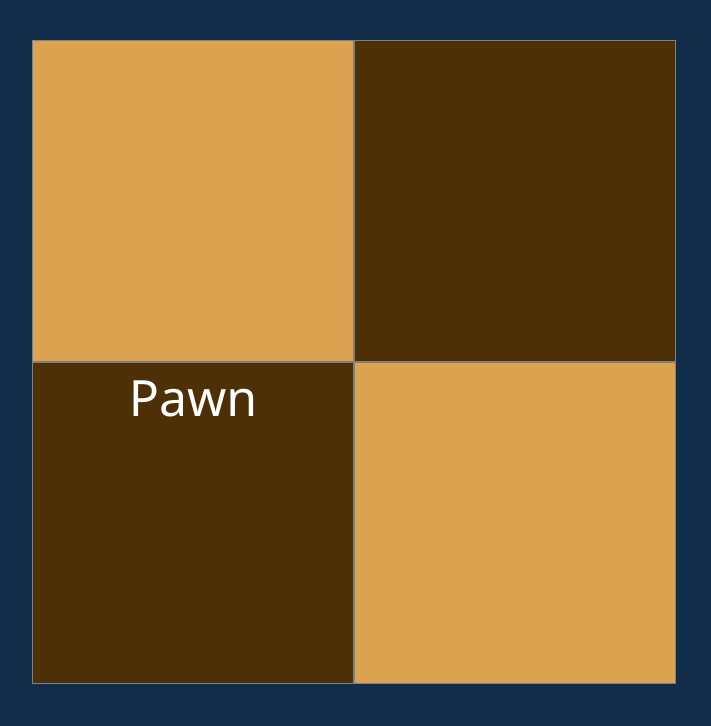
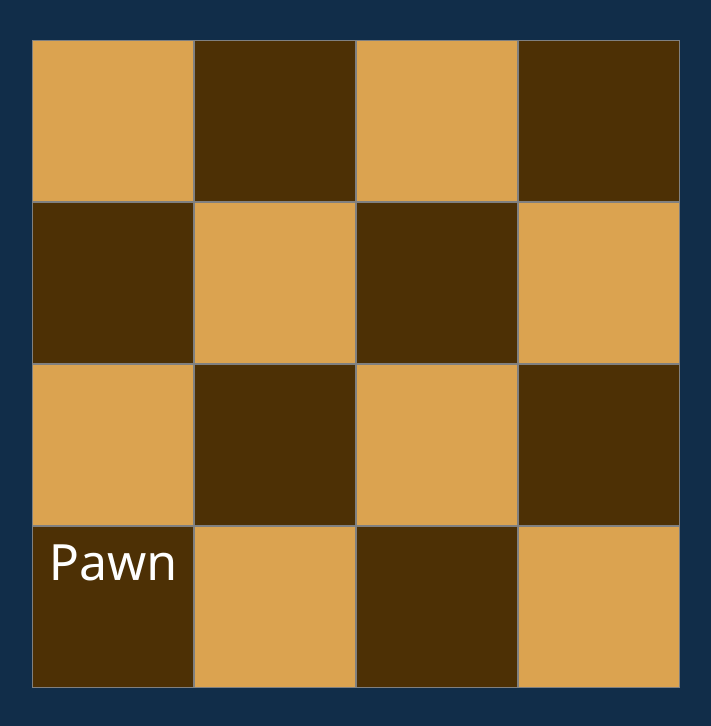
Before and after one commit to Kirgaara/chess-project, a React (Create React App) app: page / in a window 1280 px wide. Shown: the top 726 px of the page, without its empty margins (288-999 px from the left). Built offline with nearby package versions, Linux system fonts and the light colour scheme.

Commit message:
updated tile rendering

```diff
--- a/src/App.css
+++ b/src/App.css
@@ -30,21 +30,21 @@ button {
   justify-content: center;
 }
 
-.whiteTile {
-  background-color: rgb(219, 163, 80);
-  height: 20em;
-  width: 20em;
+.whiteTile,
+.blackTile {
+  height: 10em;
+  width: 10em;
   border: 3px grey;
   border: 1px solid grey;
   margin: 0;
 }
 
+.whiteTile {
+  background-color: rgb(219, 163, 80);
+}
+
 .blackTile {
   background-color: rgb(77, 48, 5);
-  height: 20em;
-  width: 20em;
-  border: 1px solid grey;
-  margin: 0;
 }
 
 .board.movingPiece .taken {
@@ -54,8 +54,8 @@ button {
 .board.movingPiece .available {
   background-color: green;
   border-radius: 50%;
-  height: 5em;
-  width: 5em;
+  height: 2.5em;
+  width: 2.5em;
   display: inline-block;
   margin-top: 35%;
 }
--- a/src/components/MicroBoard.js
+++ b/src/components/MicroBoard.js
@@ -1,9 +1,8 @@
 import { useState } from 'react'
-import WhiteTile from './WhiteTile'
-import BlackTile from './BlackTile'
+import Row from './Row'
 
 const MicroBoard = () => {
-  const [pawnLocation, setPawnLocation] = useState('a1')
+  const [pawnLocation, setPawnLocation] = useState('11')
   const [movingPiece, setMovingPiece] = useState(false)
   const movePawn = (id) => {
     if (movingPiece) {
@@ -16,30 +15,10 @@ const MicroBoard = () => {
 
   return (
     <div className={`board ${movingPiece ? 'movingPiece' : ''}`}>
-      <div>
-        <WhiteTile
-          id="a2"
-          figure={pawnLocation}
-          movePiece={movePawn}
-        ></WhiteTile>
-        <BlackTile
-          id="a1"
-          figure={pawnLocation}
-          movePiece={movePawn}
-        ></BlackTile>
-      </div>
-      <div>
-        <BlackTile
-          id="b2"
-          figure={pawnLocation}
-          movePiece={movePawn}
-        ></BlackTile>
-        <WhiteTile
-          id="b1"
-          figure={pawnLocation}
-          movePiece={movePawn}
-        ></WhiteTile>
-      </div>
+      <Row rowNumber={1} pawnLocation={pawnLocation} movePawn={movePawn} />
+      <Row rowNumber={2} pawnLocation={pawnLocation} movePawn={movePawn} />
+      <Row rowNumber={3} pawnLocation={pawnLocation} movePawn={movePawn} />
+      <Row rowNumber={4} pawnLocation={pawnLocation} movePawn={movePawn} />
     </div>
   )
 }
--- /dev/null
+++ b/src/components/Row.js
@@ -0,0 +1,31 @@
+import React from 'react'
+import Tile from './Tile'
+
+const Row = ({ rowNumber, pawnLocation, movePawn }) => {
+  return (
+    <div>
+      <Tile
+        id={rowNumber + '4'}
+        figure={pawnLocation}
+        movePiece={movePawn}
+      ></Tile>
+      <Tile
+        id={rowNumber + '3'}
+        figure={pawnLocation}
+        movePiece={movePawn}
+      ></Tile>
+      <Tile
+        id={rowNumber + '2'}
+        figure={pawnLocation}
+        movePiece={movePawn}
+      ></Tile>
+      <Tile
+        id={rowNumber + '1'}
+        figure={pawnLocation}
+        movePiece={movePawn}
+      ></Tile>
+    </div>
+  )
+}
+
+export default Row
--- a/src/components/BlackTile.js
+++ b/src/components/Tile.js
@@ -7,9 +7,15 @@ const Tile = ({ figure, id, movePiece }) => {
   } else {
     taken = false
   }
+  let sum = 0
+  for (let i = 0; i < id.length; i++) {
+    sum += Number(id[i])
+  }
   return (
     <div
-      className={`blackTile ${taken ? 'taken' : ''}`}
+      className={`${sum % 2 === 0 ? 'blackTile' : 'whiteTile'} ${
+        taken ? 'taken' : ''
+      }`}
       onClick={() => movePiece(id)}
     >
       <div className={taken ? '' : 'available'}></div>
--- a/src/components/WhiteTile.js
+++ /dev/null
@@ -1,21 +0,0 @@
-import Pawn from './Pawn'
-
-const Tile = ({ figure, id, movePiece }) => {
-  let taken
-  if (figure === id) {
-    taken = true
-  } else {
-    taken = false
-  }
-  return (
-    <div
-      className={`whiteTile ${taken ? 'taken' : ''}`}
-      onClick={() => movePiece(id)}
-    >
-      <div className={taken ? '' : 'available'}></div>
-      {figure === id ? <Pawn /> : null}
-    </div>
-  )
-}
-
-export default Tile
```
